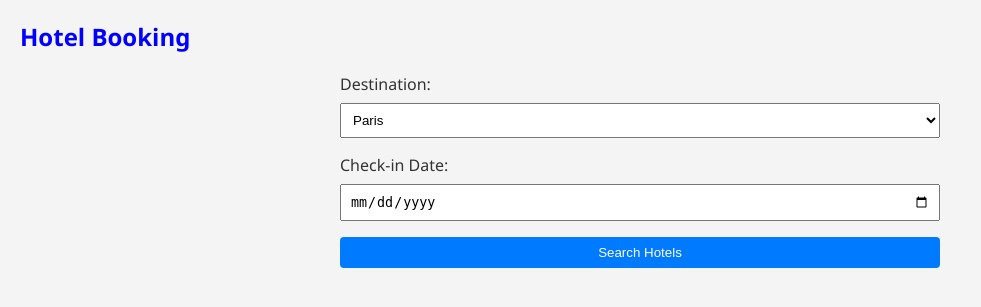
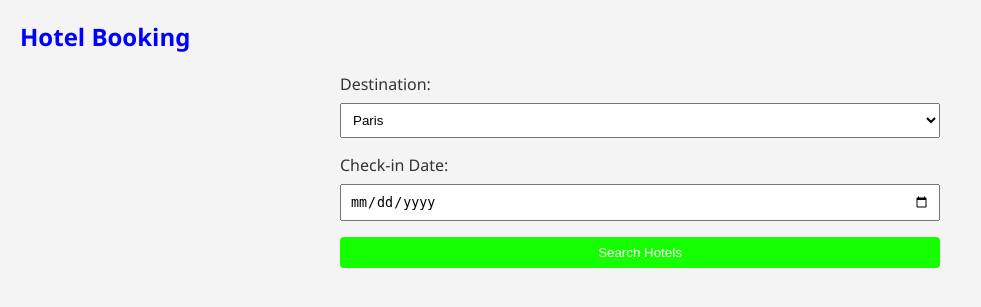
Before and after one commit to spiker08/travel_booking, a Flask app: page / in a window 1280 px wide. Shown: the top 307 px of the page, without its empty margins (0-981 px from the left). Run offline with Flask 3, Linux system fonts and the light colour scheme.

Commit message:
button 2

```diff
--- a/src/templates/index.html
+++ b/src/templates/index.html
@@ -34,7 +34,7 @@
         }
 
         button {
-            background-color: #007BFF;
+            background-color: #15ff00;
             color: white;
             border: none;
             border-radius: 4px;
@@ -42,7 +42,7 @@
         }
 
         button:hover {
-            background-color: #51b300;
+            background-color: #007BFF;
         }
 
         .hotel-list {
```
